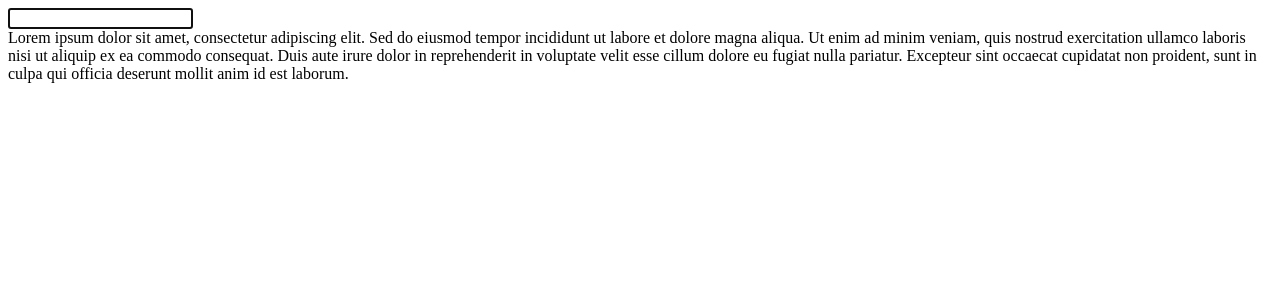
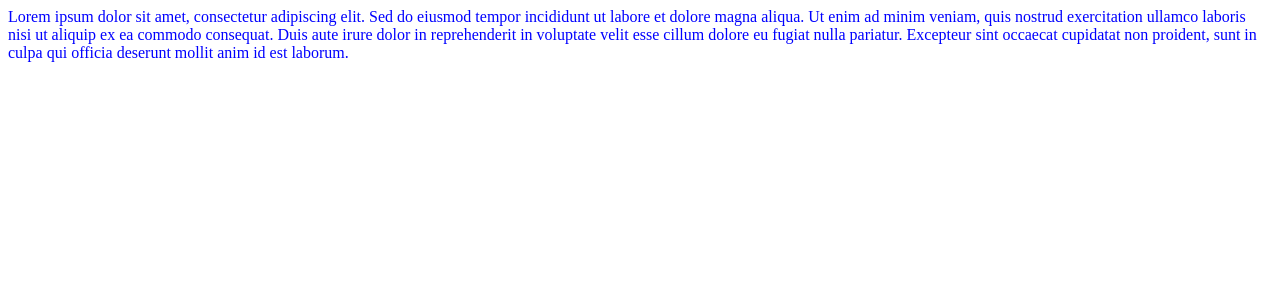
Before and after one commit to OneManBanned/Typing-Speed-Tester, a React (Vite) app: page / in a window 1280 px wide. Shown: the top 300 px of the page. Built offline with nearby package versions, Linux system fonts and the light colour scheme.

Commit message:
style: add SCSS styling for TypingArea component
- Add TypingArea.module.scss with component styles
- Style correct characters in green
- Style incorrect characters in red with background
- Style ghost characters in gray
- Hide input with CSS (position: absolute, opacity: 0)

```diff
--- a/package.json
+++ b/package.json
@@ -23,6 +23,7 @@
     "eslint-plugin-react-hooks": "^7.1.1",
     "eslint-plugin-react-refresh": "^0.5.3",
     "globals": "^17.7.0",
+    "sass": "^1.102.0",
     "typescript": "~6.0.2",
     "typescript-eslint": "^8.62.0",
     "vite": "^8.1.1"
--- /dev/null
+++ b/src/components/TypingArea.module.scss
@@ -0,0 +1,18 @@
+
+.userInput {
+    position: absolute;
+    pointer-events: none;
+    opacity: 0;
+}
+
+.ghost {
+    color: blue;
+}
+
+.correct {
+    color: green;
+}
+
+.incorrect {
+    color: red;
+}
--- a/src/components/TypingArea.tsx
+++ b/src/components/TypingArea.tsx
@@ -1,4 +1,5 @@
 import { useState } from "react"
+import styles from './TypingArea.module.scss'
 
 
 
@@ -12,11 +13,11 @@ function TypingArea() {
     const handleInputChange = (e: React.ChangeEvent<HTMLInputElement>) => setUserInput(e.target.value)
     const handleKeyDown = (e: React.KeyboardEvent<HTMLInputElement>) => {
 
-        const blockedKeys = ['ArrowLeft', 'ArrowRight', 'ArrowUp', 'ArrowDown', 'End', 'Home']
+       const blockedKeys = ['ArrowLeft', 'ArrowRight', 'ArrowUp', 'ArrowDown', 'End', 'Home']
 
-        if (e.key === 'a' && (e.ctrlKey || e.metaKey)) {
+       if (e.key === 'a' && (e.ctrlKey || e.metaKey)) {
             e.preventDefault()
-        }
+       }
 
         if (blockedKeys.includes(e.key)) {
             e.preventDefault()
@@ -26,7 +27,7 @@ function TypingArea() {
     return (
         <>
             <input
-                className="hidden-input"
+                className={styles.userInput}
                 type="text"
                 value={userInput}
                 onChange={handleInputChange}
@@ -35,7 +36,7 @@ function TypingArea() {
                 autoFocus
             ></input>
 
-            <div className="typing-area" onClick={() => {
+            <div className={styles.typingArea} onClick={() => {
                 const input = document.querySelector('.hidden-input') as HTMLInputElement
                 input?.focus()
             }}
@@ -45,8 +46,8 @@ function TypingArea() {
                     const userChar = userInput[index]
 
                     return index < userInput.length
-                        ? <span key={index} className={userChar === char ? 'correct' : 'incorrect'}>{userChar}</span>
-                        : <span key={index} className="ghost">{char}</span>
+                        ? <span key={index} className={userChar === char ? styles.correct : styles.incorrect}>{userChar}</span>
+                        : <span key={index} className={styles.ghost}>{char}</span>
 
                 })}
 
```
Also changed, not shown: 1 other file (tests, documents, lock files or other folders).
